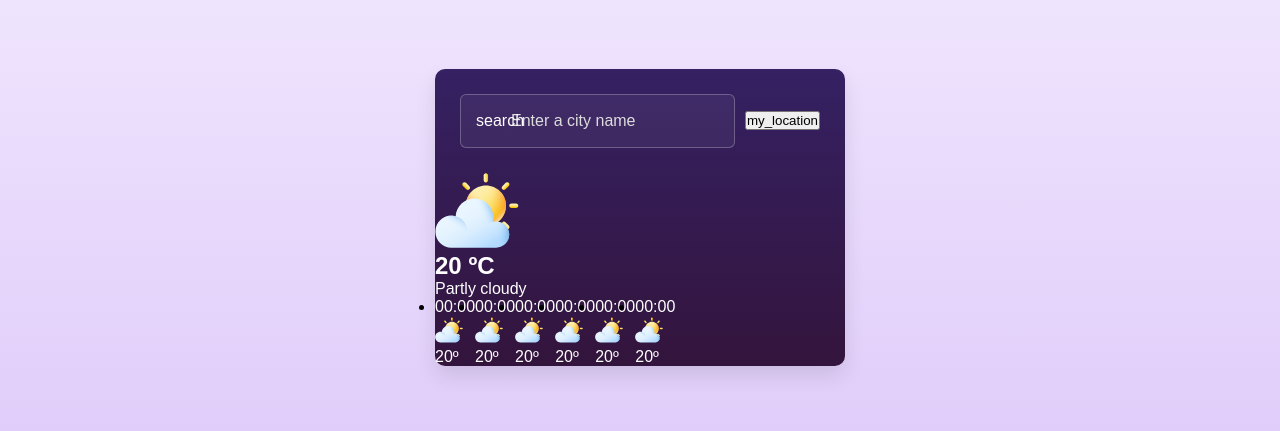
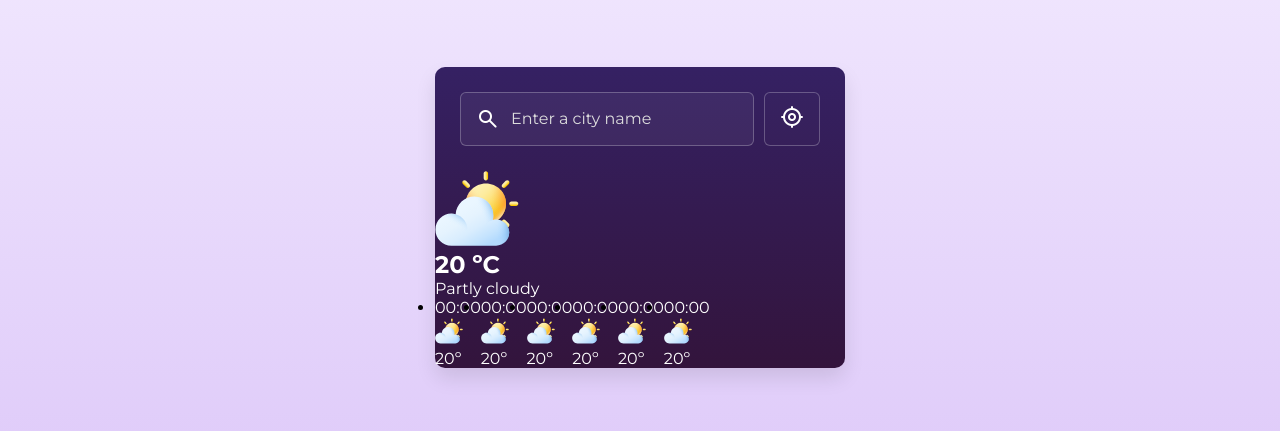
Before and after one commit to KaueTTS/clima-app, a React (Vite) app: page / in a window 1280 px wide. Shown: the part 183-614 px from the top of the page. Built offline with nearby package versions, Linux system fonts and the light colour scheme; a small style sheet from the web is missing.

Commit message:
style: color search section

```diff
--- a/index.html
+++ b/index.html
@@ -7,7 +7,7 @@
 
     <title>Clima App</title>
 
-    <link rel="stylesheet" href="https://googlefont">
+    <link rel="stylesheet" href="https://fonts.googleapis.com/css2?family=Material+Symbols+Rounded:opsz,wght,FILL,GRAD@24,400,0,0" />
   </head>
   <body>
     <div id="root"></div>
--- a/src/App.jsx
+++ b/src/App.jsx
@@ -4,12 +4,12 @@ const App = () => {
     {/* Search Section*/}
     <div className="search-section">
       <form action="#" className="search-form">
-        <span className="googlefonts">search</span>
+      <span className="material-symbols-rounded">search</span>
         <input type="search" placeholder="Enter a city name"
         className="search-input" required/>
       </form>
       <button className="location-button">
-        <span className="googlefonts">my_location</span>
+        <span className="material-symbols-rounded">my_location</span>
       </button>
     </div>
 
--- a/src/index.css
+++ b/src/index.css
@@ -1,4 +1,4 @@
-/* @import url("fontgoogle"); */
+@import url('https://fonts.googleapis.com/css2?family=Montserrat:ital,wght@0,100..900;1,100..900&family=Poppins:ital,wght@0,200;0,300;0,400;0,500;0,600;0,700;1,200;1,300;1,400;1,500;1,600;1,700&display=swap');
 
 * {
     margin: 0;
@@ -59,11 +59,33 @@ body {
     padding: 0 20px 0 50px;
     background: rgba(255, 255, 255, 0.05);
     border: 1px solid rgba(255, 255, 255, 0.25);
+    transition: 0.1s ease;
+}
+
+.search-section .search-input:focus {
+    border-color: #a38cd9;
 }
 
 .search-section .search-input::placeholder {
     color: #ddd;
     text-transform: none;
+}
+
+.search-section .location-button {
+    height: 54px;
+    width: 56px;
+    flex-shrink: 0;
+    color: #fff;
+    cursor: pointer;
+    border-radius: 6px;
+    background: rgba(255, 255, 255, 0.01);
+    border: 1px solid rgba(255, 255, 255, 0.25);
+    transition: 0.2s ease;
+}
+
+.search-section .location-button:hover {
+    color: #b39fdf;
+    border-color: #a38cd9;
 }
 
 .weather-section :where(h2, p) {
```
